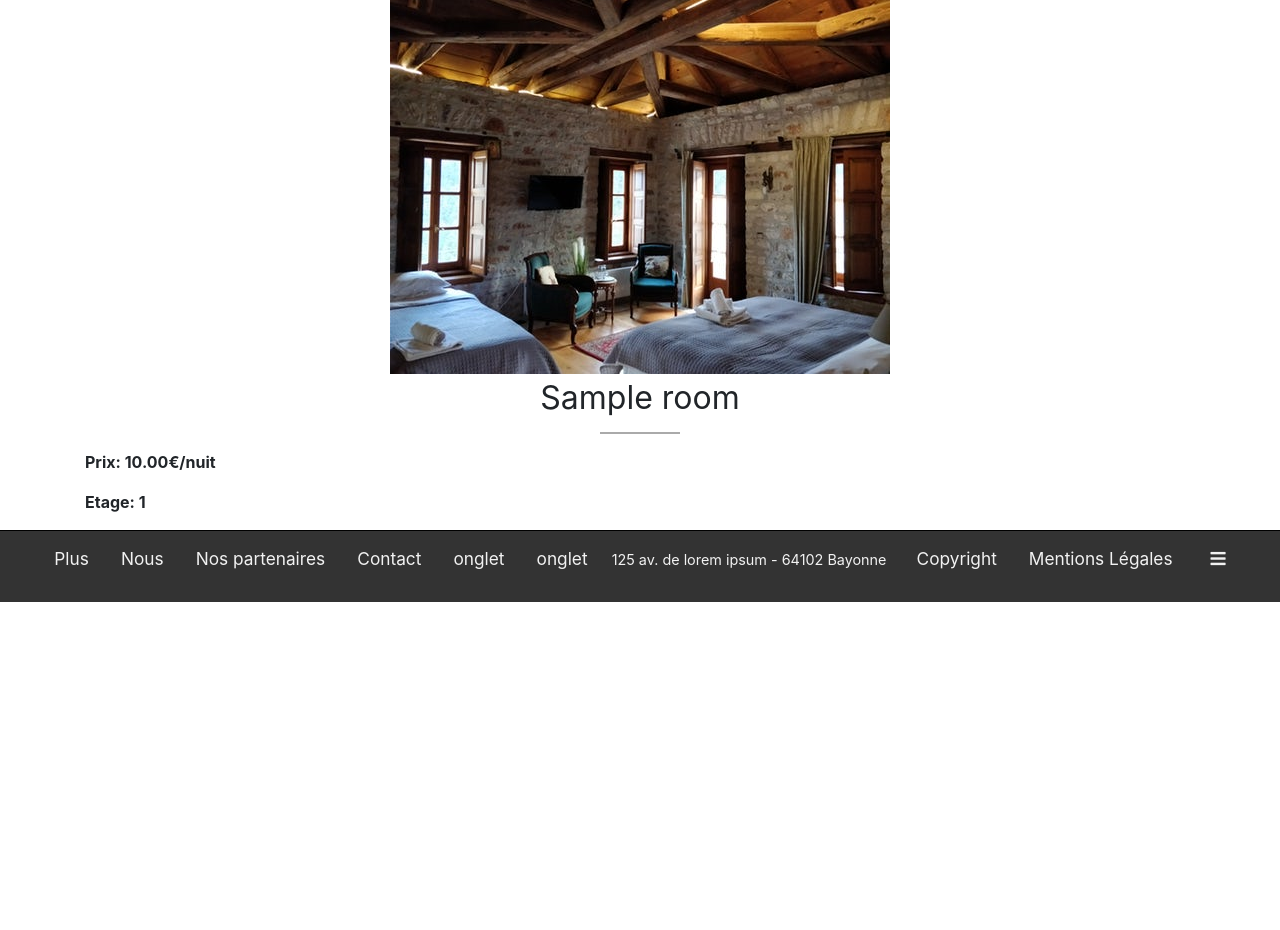
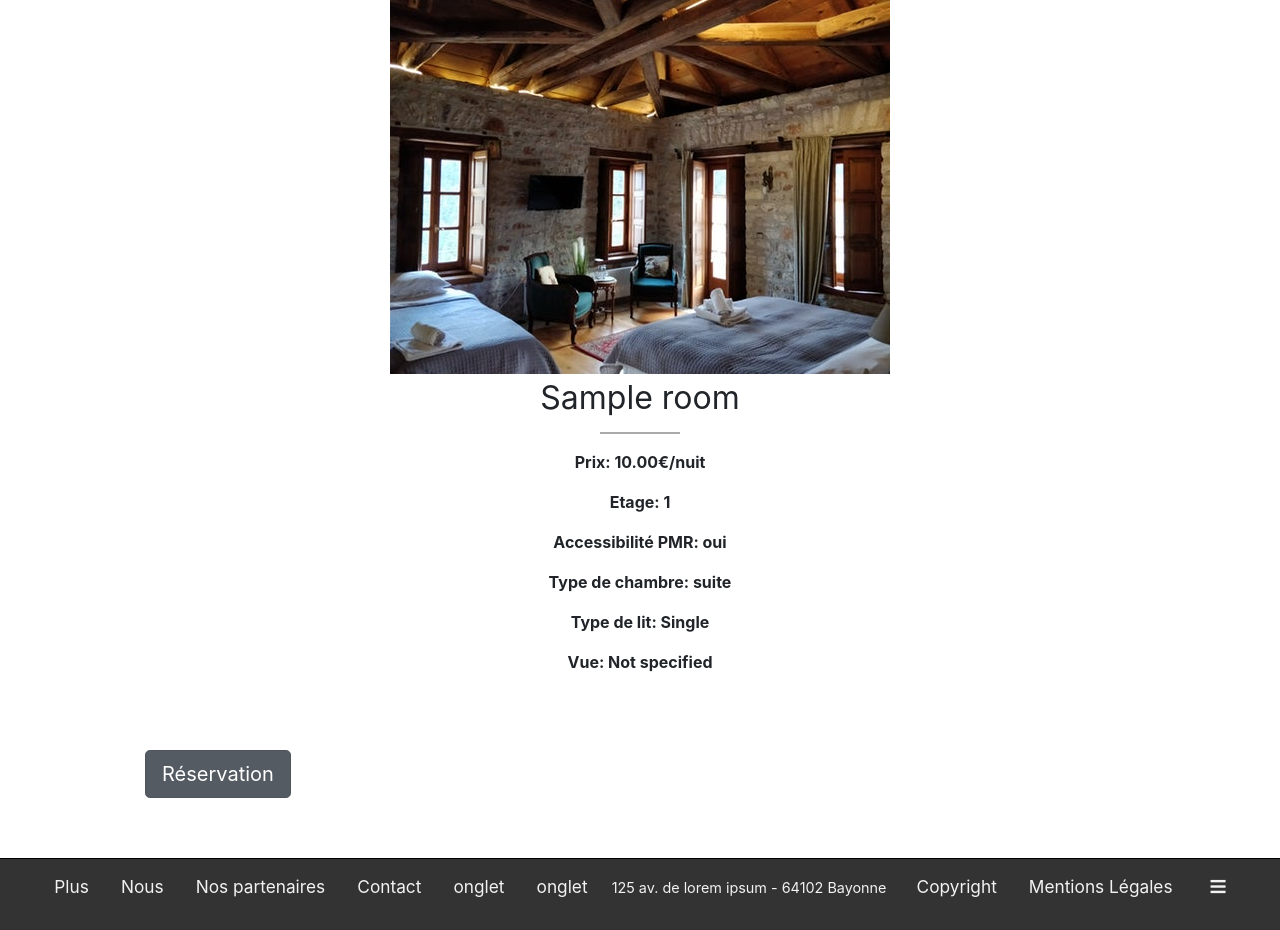
Before and after one commit to vanessa718/evaluation_4-5-6, a Laravel app: page /room/1 in a window 1280 px wide. Shown: the part 231-1161 px from the top of the page. Before the commit the page ends 833 px from the top, so only its background shows below. Run offline with Laravel 8, Linux system fonts and the light colour scheme; tables that the repository leaves empty hold one stand-in row (values such as "Sample post"); settings files or empty folders that the repository lacks are supplied; some libraries are stand-ins or nearby versions.

Commit message:
link room_focus and reservation

```diff
--- a/app/Http/Controllers/RoomController.php
+++ b/app/Http/Controllers/RoomController.php
@@ -15,7 +15,7 @@ class RoomController extends Controller
     public function index()
     {
         $rooms=\App\Room::all();
-        return view ('room_list',compact('rooms'));
+        return view('room_list',compact('rooms'));
     }
 
     /**
--- a/public/css/room.css
+++ b/public/css/room.css
@@ -180,6 +180,11 @@ nav p {
 .focus {
 	font-weight: bold;
 }
+.btn_focus {
+	margin: 3em;
+	text-align: center;
+
+}
 
 /*===================*/
 /*      FOOTER       */
--- a/resources/views/focus_room.blade.php
+++ b/resources/views/focus_room.blade.php
@@ -11,13 +11,49 @@
 			</div>
 		</div>
 	  	<div class="row">
-	  		<div class="col focus">
+	  		<div class="col focus text-center">
 	  			<p>Prix: {{$room -> price}}€/nuit</p>
 				<p>Etage: {{$room -> floor}}</p>
+				<p> Accessibilité PMR:
+					@if ($room ['reduced_mobility_access'] == 1)
+								oui
+					@else
+								non
+					@endif
+				</p>
+				<P>Type de chambre:
+					@if ($room ['is_suite'] == 1)
+								suite
+					@else
+								standard
+					@endif
+				</P>
+	  			<p>Type de lit:
+		  			@if ($room ['bed_type_id'] == 1)
+								Single
+					@elseif ($room ['bed_type_id'] == 2)
+								Queen size
+					@else
+								King Size
 
-	  			<p>{{$room -> bed_type_access}}</p>
+					@endif
+				</p>
+				<p>Vue:
+					@if($room ['views'] == 1)
+						Seaview
+					@elseif ($room ['views'] == 2)
+						Mountain view
+					@elseif ($room ['views'] == 3)
+						Park view
+					@else (room ['views'] == 4)
+						Not	specified
+					@endif
+				</p>
 	  		</div>
 	  	</div>
+
+	  	<a href="{{action('BookingController@index', $room['id'])}}" class="btn btn-secondary btn-lg active btn_focus" role="button" aria-pressed="true">Réservation</a>
+
 
 	</div>
 
--- a/resources/views/reservation.blade.php
+++ b/resources/views/reservation.blade.php
@@ -20,8 +20,7 @@
 		<input type="date" class="date" id="cat-name" name="cat-name" type="text" required>
 
 	</div>
-		<label class="form-label" for="cat-name">Nom de la catégorie <abbr title="champ obligatoire">*</abbr></label>
-		<input class="form-field" id="cat-name" name="cat-name" type="text" required>
+
 	<div class="form_reservation">
 		<label class="form-label" for="cat-color">Type de lit <abbr title="champ obligatoire">*</abbr></label>
 		<select class="form-field" id="cat-color" name="cat-color" required>
```
